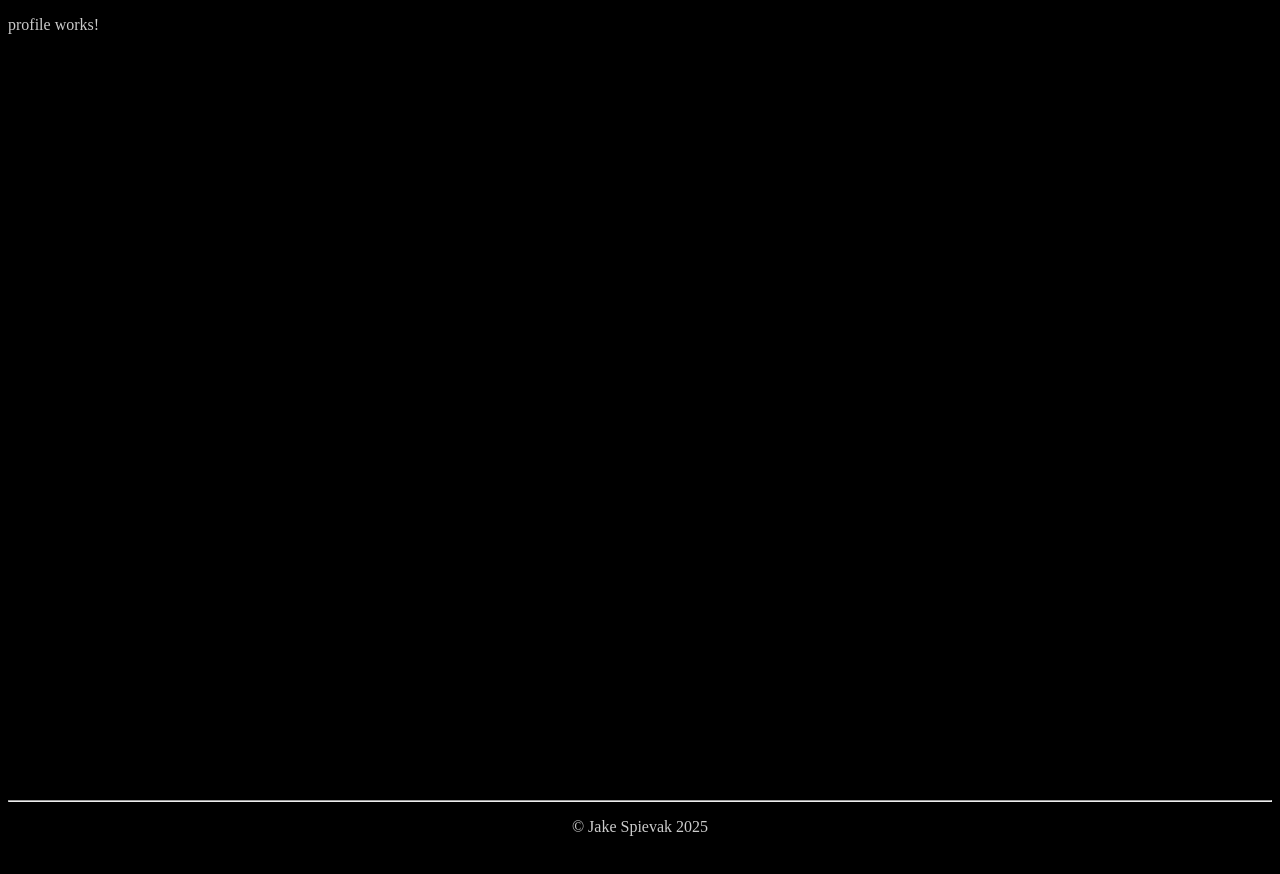
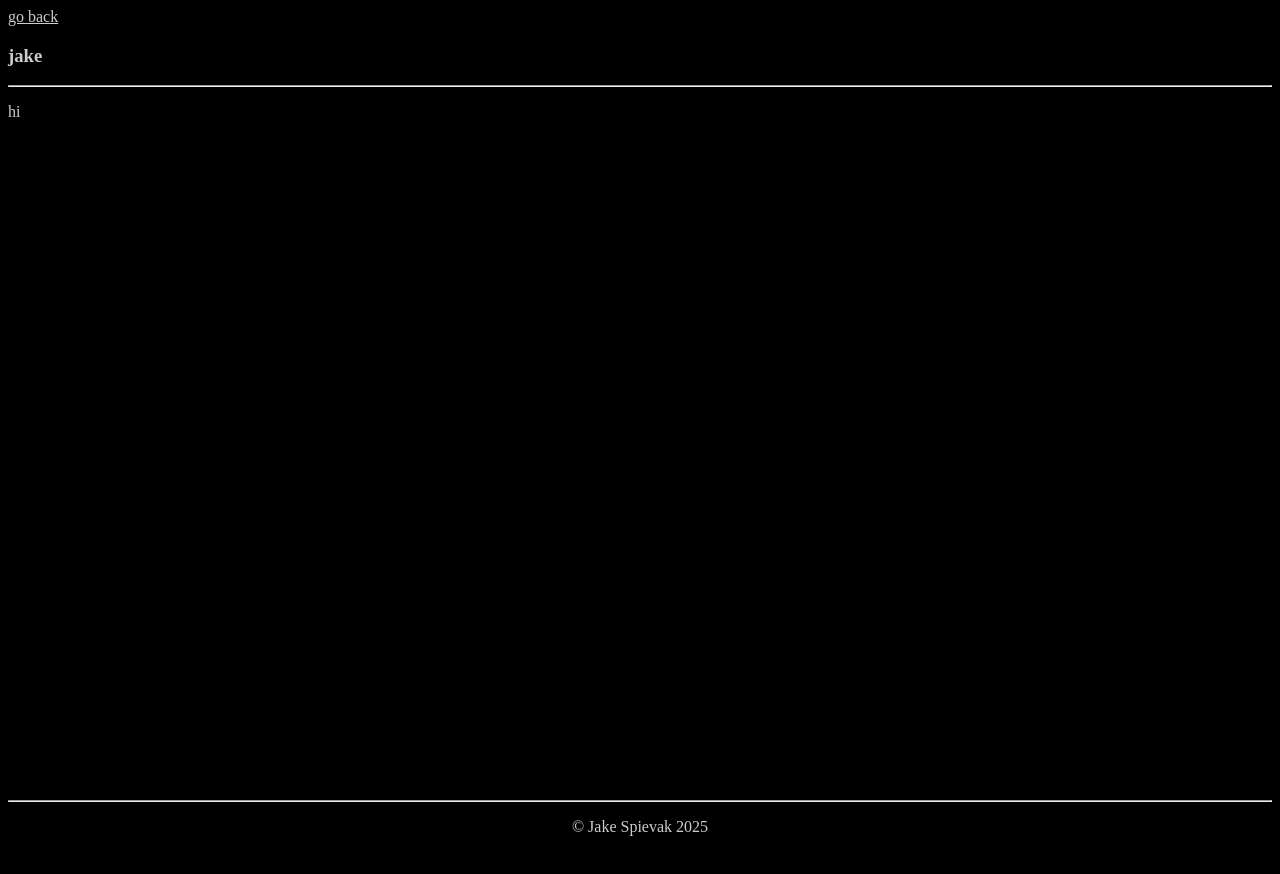
Before and after one commit to jakespvk/angular-twitter-clone-frontend, an Angular app: page /profile/jake in a window 1280 px wide. Shown: the top 874 px of the page. Built offline with nearby package versions, Linux system fonts and the light colour scheme.

Commit message:
profile page!

```diff
--- a/src/app/app.routes.ts
+++ b/src/app/app.routes.ts
@@ -2,6 +2,7 @@ import { Routes } from '@angular/router';
 import { HomeComponent } from './home/home.component';
 import { DetailsComponent } from './details/details.component';
 import { ProfileComponent } from './profile/profile.component';
+import { PostComponent } from './post/post.component';
 
 export const routes: Routes = [
   {
@@ -19,4 +20,9 @@ export const routes: Routes = [
     component: ProfileComponent,
     title: 'Profile',
   },
+  {
+    path: 'post',
+    component: PostComponent,
+    title: 'Post',
+  },
 ];
--- /dev/null
+++ b/src/app/post/post.component.html
@@ -0,0 +1 @@
+<p>post works!</p>
--- a/src/app/profile/profile.component.html
+++ b/src/app/profile/profile.component.html
@@ -1 +1,6 @@
-<p>profile works!</p>
+<a href="">go back</a>
+<h3>{{ username }}</h3>
+<ng-template ngFor let-tweet [ngForOf]="userTweetList">
+  <hr/>
+  <p>{{ tweet.message }}</p>
+</ng-template>
--- a/src/app/profile/profile.component.ts
+++ b/src/app/profile/profile.component.ts
@@ -1,11 +1,24 @@
-import { Component } from '@angular/core';
+import { Component, inject } from '@angular/core';
+import { TweetComponent } from '../tweet/tweet.component';
+import { NgFor } from '@angular/common';
+import { TweetsService } from '../tweets.service';
+import { Tweet } from '../tweet';
+import { ActivatedRoute } from '@angular/router';
 
 @Component({
   selector: 'app-profile',
-  imports: [],
+  imports: [NgFor, TweetComponent],
   templateUrl: './profile.component.html',
   styleUrl: './profile.component.css'
 })
 export class ProfileComponent {
+  userTweetList: Tweet[] = [];
+  username: string = "";
+  route: ActivatedRoute = inject(ActivatedRoute);
+  tweetsService: TweetsService = inject(TweetsService);
 
+  constructor() {
+    this.username = this.route.snapshot.params["username"];
+    this.userTweetList = this.tweetsService.getUserTweets(this.username);
+  }
 }
--- a/src/app/tweets.service.ts
+++ b/src/app/tweets.service.ts
@@ -41,5 +41,17 @@ export class TweetsService {
     return this.tweetList.find((tweet) => tweet.id === id);
   }
 
+  getUserTweets(username: string): Tweet[] {
+    let userTweets: Tweet[] = [];
+
+    this.tweetList.forEach((tweet) => {
+      if (tweet.username === username) {
+        userTweets.push(tweet);
+      }
+    });
+
+    return userTweets;
+  }
+
   constructor() { }
 }
```
Also changed, not shown: src/app/post/post.component.ts (added, +11 -0 lines), src/app/post/post.component.css (added), 1 other file (tests, documents, lock files or other folders).
